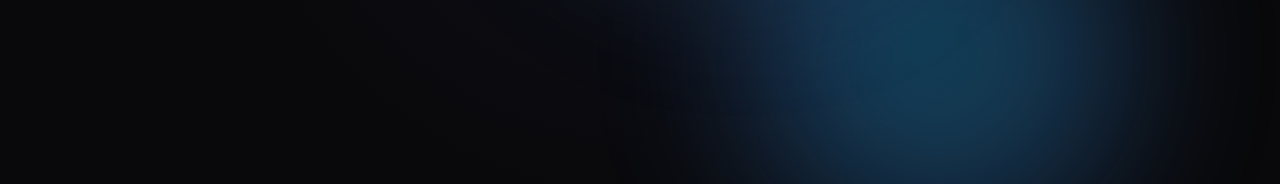
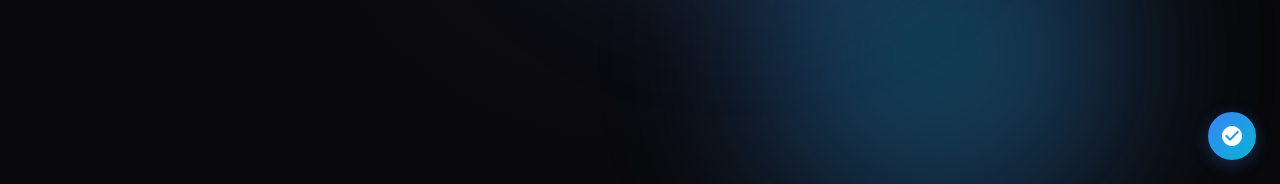
Before and after one commit to MoKangMedical/evox, a plain HTML site: page docs/index.html in a window 1280 px wide. Shown: the part 616-800 px from the top of the page. Drawn offline with nearby package versions, Linux system fonts and the light colour scheme.

Commit message:
feat: add cross-project navigation widget

```diff
--- a/docs/index.html
+++ b/docs/index.html
@@ -105,6 +105,18 @@ footer{border-top:1px solid var(--border);padding:48px 32px 28px;max-width:1200p
 .back-top:hover{border-color:var(--accent);color:var(--accent2)}
 @media(max-width:768px){.nav-links{display:none}.nav-mobile{display:block}.stats-bar{gap:20px}.stat-item .num{font-size:24px}.feature-grid,.pricing-grid{grid-template-columns:1fr}.chart-row{grid-template-columns:1fr}.footer-grid{grid-template-columns:1fr 1fr;gap:24px}.demo-input-area{flex-direction:column}}
 @media(max-width:480px){.hero h1{font-size:28px}.section{padding:40px 16px}.footer-grid{grid-template-columns:1fr}}
+
+/* MoKangMedical Cross-Project Navigation */
+.mk-nav{position:fixed;bottom:24px;right:24px;z-index:9999}
+.mk-nav-toggle{width:48px;height:48px;border-radius:50%;background:linear-gradient(135deg,#3b82f6,#06b6d4);border:none;cursor:pointer;display:flex;align-items:center;justify-content:center;box-shadow:0 4px 16px rgba(59,130,246,.3);transition:.3s}
+.mk-nav-toggle:hover{transform:scale(1.1);box-shadow:0 6px 24px rgba(59,130,246,.4)}
+.mk-nav-toggle svg{width:24px;height:24px;fill:#fff}
+.mk-nav-panel{position:absolute;bottom:60px;right:0;width:280px;background:#12121a;border:1px solid #1e1e2e;border-radius:12px;padding:16px;display:none;box-shadow:0 8px 32px rgba(0,0,0,.5)}
+.mk-nav-panel.show{display:block}
+.mk-nav-panel h4{font-size:11px;text-transform:uppercase;letter-spacing:1px;color:#888;margin-bottom:8px;margin-top:12px}
+.mk-nav-panel h4:first-child{margin-top:0}
+.mk-nav-panel a{display:block;padding:8px 12px;color:#e0e0e0;font-size:13px;border-radius:6px;text-decoration:none;transition:.2s}
+.mk-nav-panel a:hover{background:#1e1e2e;color:#fff}
 </style>
 </head>
 <body>
@@ -375,5 +387,54 @@ document.addEventListener('DOMContentLoaded',()=>{
   new Chart(document.getElementById('algoChart').getContext('2d'),{type:'radar',data:{labels:['单峰优化','多峰优化','多目标','约束优化','大规模','噪声优化'],datasets:[{label:'GA',data:[7,6,8,7,6,5],borderColor:'rgba(239,68,68,.8)',backgroundColor:'rgba(239,68,68,.15)'},{label:'PSO',data:[9,7,7,6,8,6],borderColor:'rgba(14,165,233,.8)',backgroundColor:'rgba(14,165,233,.15)'},{label:'DE',data:[8,9,7,8,7,7],borderColor:'rgba(16,185,129,.8)',backgroundColor:'rgba(16,185,129,.15)'},{label:'CMA-ES',data:[9,8,5,7,6,8],borderColor:'rgba(245,158,11,.8)',backgroundColor:'rgba(245,158,11,.15)'}]},options:{responsive:true,scales:{r:{grid:{color:'rgba(255,255,255,.05)'},pointLabels:{color:'#a1a1aa',font:{size:10}},ticks:{display:false}}},plugins:{legend:{position:'bottom',labels:{color:'#a1a1aa',font:{size:10}}}}}});
 });
 </script>
-</body>
+<script>
+(function(){
+  var p=[
+    {n:'OPC Homepage',u:'https://mokangmedical.github.io/opc-homepage/',g:'Core'},
+    {n:'Tianyan',u:'https://mokangmedical.github.io/tianyan/',g:'AI'},
+    {n:'DrugMind',u:'https://mokangmedical.github.io/drugmind/',g:'AI'},
+    {n:'PharmaSim',u:'https://mokangmedical.github.io/PharmaSim/',g:'AI'},
+    {n:'MediChat-RD',u:'https://mokangmedical.github.io/medichat-rd/',g:'AI'},
+    {n:'ChroniCare OS',u:'https://mokangmedical.github.io/chronicdiseasemanagement/',g:'Health'},
+    {n:'VoiceHealth',u:'https://mokangmedical.github.io/ai-health-platform/',g:'Health'},
+    {n:'Digital Sage',u:'https://mokangmedical.github.io/digital-sage/',g:'Edu'},
+    {n:'Kondratiev Wave',u:'https://mokangmedical.github.io/kondratiev-wave/',g:'Edu'},
+    {n:'Cloud Memorial',u:'https://mokangmedical.github.io/cloud-memorial/',g:'Life'},
+    {n:'NarrowGate',u:'https://mokangmedical.github.io/narrowgate/',g:'Life'},
+    {n:'Virtual Cell',u:'https://mokangmedical.github.io/virtual-cell/',g:'Research'},
+    {n:'MetaForge',u:'https://mokangmedical.github.io/metaforge/',g:'Research'},
+    {n:'Biostats',u:'https://mokangmedical.github.io/biostats-/',g:'Research'},
+    {n:'NHANES-to-Lancet',u:'https://mokangmedical.github.io/nhanes-to-lancet/',g:'Research'},
+    {n:'Clinical Trials',u:'https://mokangmedical.github.io/global-clinical-trials-insight-and-commentary-platform-overview/',g:'Research'},
+    {n:'HEOR Platform',u:'https://mokangmedical.github.io/heor-modeling-platform/',g:'Research'},
+    {n:'Oncology Research',u:'https://mokangmedical.github.io/oncology-global-data-to-lancet/',g:'Research'},
+    {n:'SEER Analysis',u:'https://mokangmedical.github.io/seer-data-to-top-oncology-journal/',g:'Research'},
+    {n:'DrugCLIP',u:'https://mokangmedical.github.io/drugclip-benchmark/',g:'Research'},
+    {n:'Pilot Stone',u:'https://mokangmedical.github.io/pilot-stone-prediction/',g:'Research'},
+    {n:'PharmaSpark',u:'https://mokangmedical.github.io/pharmaspark/',g:'Tools'},
+    {n:'OPC Platform',u:'https://mokangmedical.github.io/opc-platform/',g:'Core'},
+    {n:'OPC Marketplace',u:'https://mokangmedical.github.io/opc-marketplace/',g:'Core'},
+    {n:'OPC Alliance',u:'https://mokangmedical.github.io/opc-alliance/',g:'Core'}
+  ];
+  var groups={};
+  p.forEach(function(i){if(!groups[i.g])groups[i.g]=[];groups[i.g].push(i);});
+  var d=document.createElement('div');
+  d.className='mk-nav';
+  var html='<button class="mk-nav-toggle" onclick="this.nextElementSibling.classList.toggle('+"'show'"+')"><svg viewBox="0 0 24 24"><path d="M12 2C6.48 2 2 6.48 2 12s4.48 10 10 10 10-4.48 10-10S17.52 2 12 2zm-2 15l-5-5 1.41-1.41L10 14.17l7.59-7.59L19 8l-9 9z"/></svg></button>';
+  html+='<div class="mk-nav-panel">';
+  for(var g in groups){
+    html+='<h4>'+g+'</h4>';
+    groups[g].forEach(function(i){html+='<a href="'+i.u+'" target="_blank">'+i.n+'</a>';});
+  }
+  html+='</div>';
+  d.innerHTML=html;
+  document.body.appendChild(d);
+  document.addEventListener('click',function(e){
+    if(!e.target.closest('.mk-nav')){
+      var panel=d.querySelector('.mk-nav-panel');
+      if(panel)panel.classList.remove('show');
+    }
+  });
+})();
+</script></body>
 </html>
```
